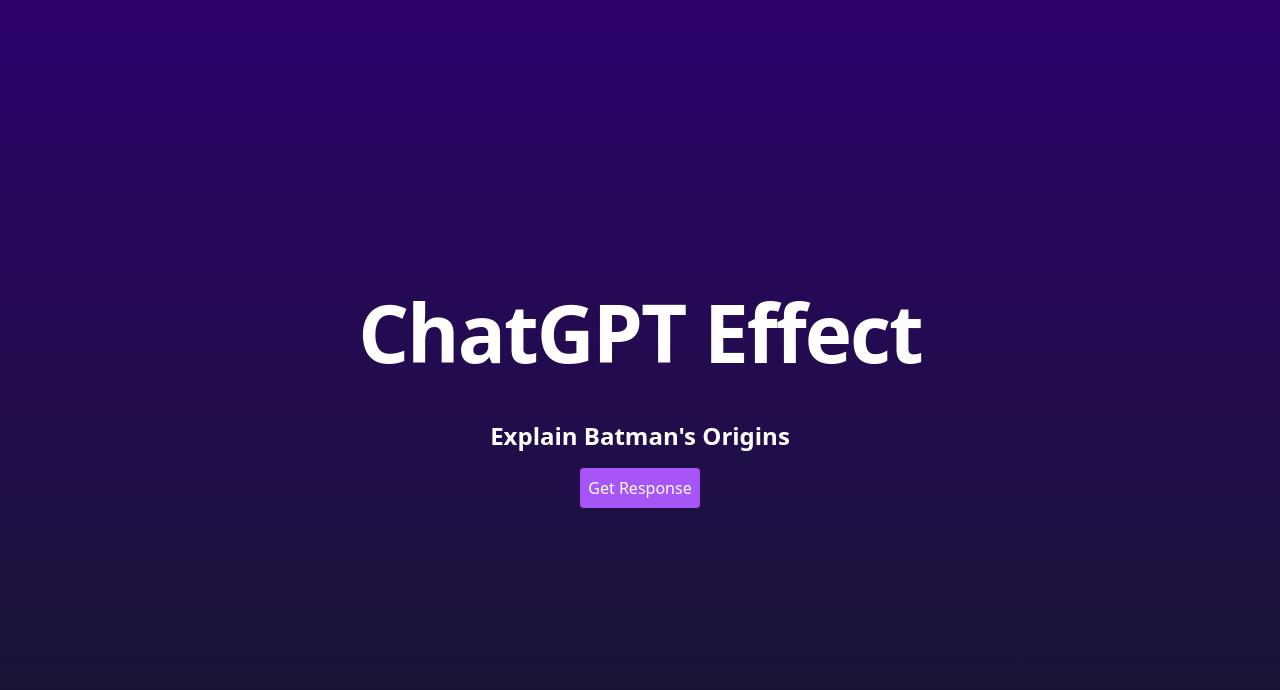
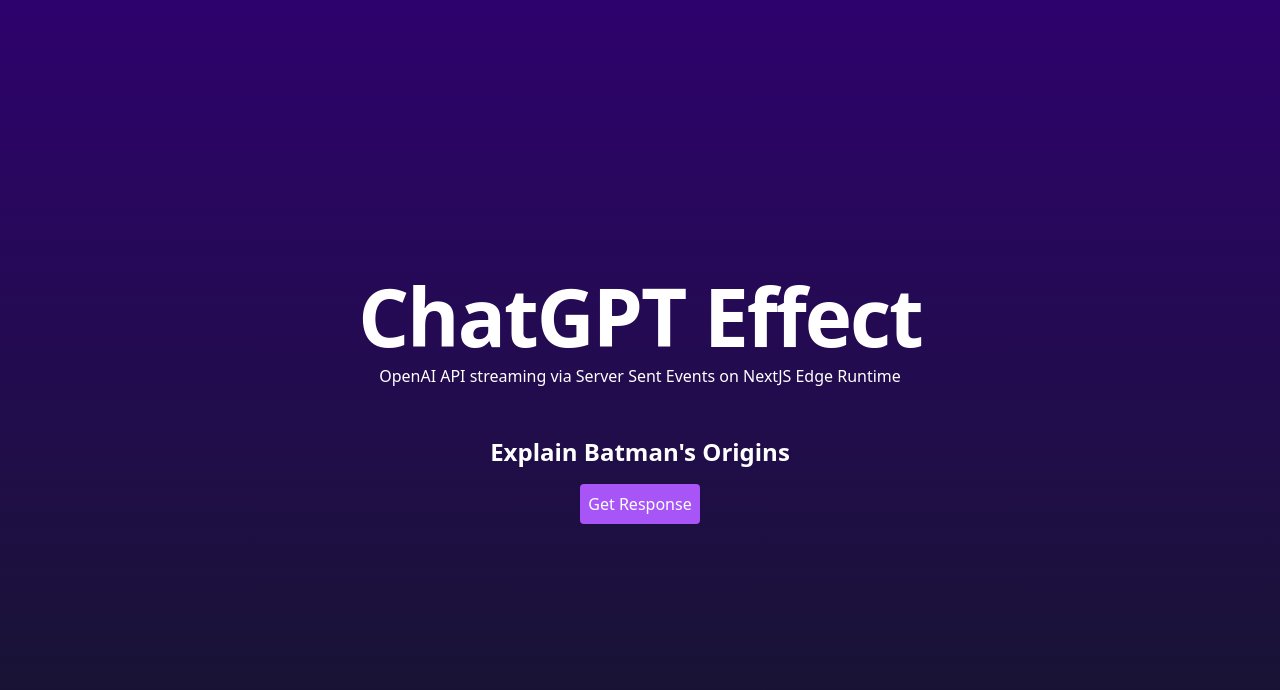
Before and after one commit to WilliamWelsh/chatgpt-typing-effect, a Next.js app: page / in a window 1280 px wide. Shown: the top 690 px of the page. Built offline with nearby package versions, Linux system fonts and the light colour scheme.

Commit message:
Update theme color and add text under header

```diff
--- a/src/pages/index.tsx
+++ b/src/pages/index.tsx
@@ -53,14 +53,20 @@
     <>
       <Head>
         <title>ChatGPT Effect</title>
-        <meta name="description" content="ChatGPT Effect" />
+        <meta name="description" content="ChatGPT SSE Effect" />
+        <meta name="theme-color" content="#2e026d" />
         <link rel="icon" href="/favicon.ico" />
       </Head>
       <main className="flex h-screen flex-col items-center justify-center bg-gradient-to-b from-[#2e026d] to-[#15162c]">
         <div className="container flex flex-col items-center justify-center gap-12 px-4 py-16 text-white">
-          <h1 className="text-5xl font-extrabold tracking-tight text-white sm:text-[5rem]">
-            ChatGPT Effect
-          </h1>
+          <div className="flex flex-col items-center gap-2">
+            <h1 className="text-5xl font-extrabold tracking-tight text-white sm:text-[5rem]">
+              ChatGPT Effect
+            </h1>
+            <span className="text-center font-light">
+              OpenAI API streaming via Server Sent Events on NextJS Edge Runtime
+            </span>
+          </div>
           <div className="flex flex-col items-center gap-4">
             <p className="text-2xl font-bold">{QUESTION}</p>
             {answer && (
```
